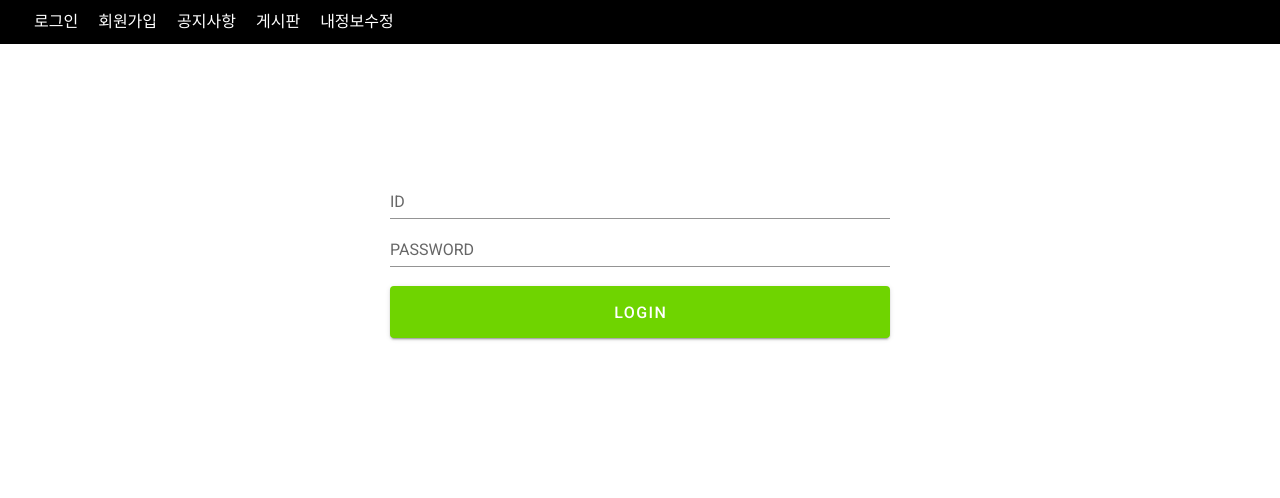
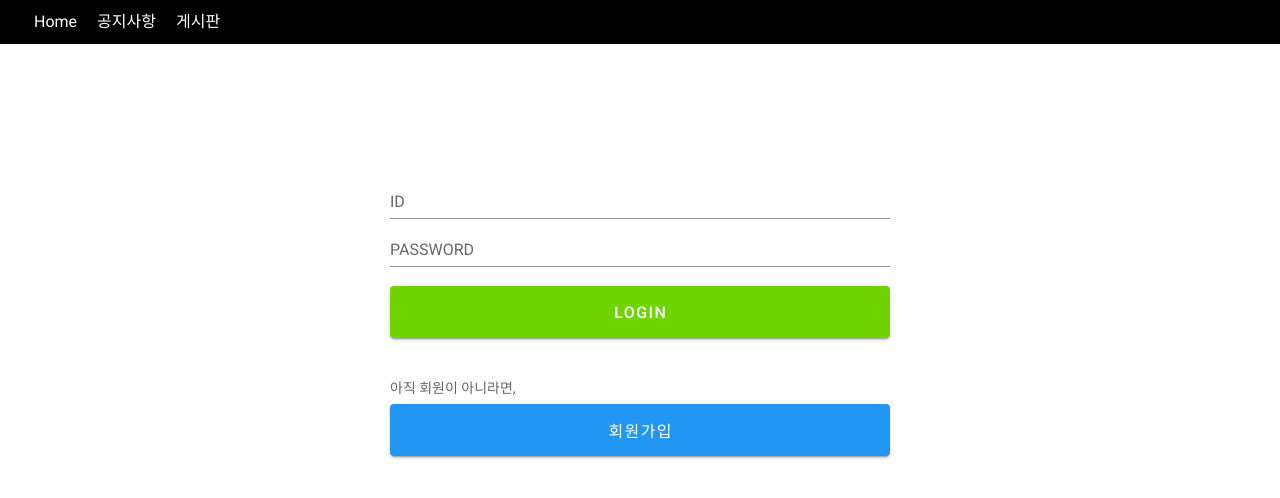
Before and after one commit to jinahgna/alumni, a Vue app: page / in a window 1280 px wide. Shown: the top 498 px of the page. Built offline with nearby package versions, Linux system fonts and the light colour scheme.

Commit message:
구조 및 라우터 수정

```diff
--- a/src/App.vue
+++ b/src/App.vue
@@ -2,11 +2,17 @@
     <v-app>
         <div class="header-tab">
             <ul class="menu">
-                <li><router-link to="/">로그인</router-link></li>
-                <li><router-link to="/join">회원가입</router-link></li>
-                <li><router-link to="/boardList?type=notice&num=0">공지사항</router-link></li>
-                <li><router-link to="/boardList?type=free&num=0">게시판</router-link></li>
-                <li><router-link to="/infoModify">내정보수정</router-link></li>
+                <li>
+                    <router-link to="/">Home</router-link>
+                </li>
+                <!-- <li><router-link to="/join">회원가입</router-link></li> -->
+                <li>
+                    <router-link to="/boardList?type=notice&num=0">공지사항</router-link>
+                </li>
+                <li>
+                    <router-link to="/boardList?type=free&num=0">게시판</router-link>
+                </li>
+                <!-- <li><router-link to="/infoModify">내정보수정</router-link></li>-->
             </ul>
         </div>
         <v-content>
--- a/src/main.js
+++ b/src/main.js
@@ -6,7 +6,7 @@ import vuetify from './plugins/vuetify';
 import App from './App.vue';
 import router from './router';
 import store from './store';
-// import '@/assets/css/reset.css';;;;
+// import '@/assets/css/reset.css';
 // import '@/assets/css/common.css';
 // import '@/assets/css/font.css';
 
--- a/src/router/index.js
+++ b/src/router/index.js
@@ -1,10 +1,10 @@
 import Vue from 'vue';
 import VueRouter from 'vue-router';
-import login from '../views/login.vue';
+import home from '../views/home.vue';
 import join from '../views/join.vue';
 import boardList from '../views/boardList.vue';
-import boardDetailView from '../components/boardDetailView.vue';
-import boardWrite from '../components/boardWrite.vue';
+import boardDetailView from '../views/boardDetailView.vue';
+import boardWrite from '../views/boardWrite.vue';
 import infoModify from '../views/infoModify.vue';
 
 Vue.use(VueRouter);
@@ -15,33 +15,33 @@ const routes = [
     // { path: '/about', name: 'About', component: LayoutDefault, children: pageGroup2 },
     {
         path: '/',
-        name: 'login',
-        component: login
+        name: 'home',
+        component: home,
     },
     {
         path: '/join',
         name: 'join',
-        component: join
+        component: join,
     },
     {
         path: '/boardList',
         name: 'boardList',
-        component: boardList
+        component: boardList,
     },
     {
         path: '/boardDetailView',
         name: 'boardDetailView',
-        component: boardDetailView
+        component: boardDetailView,
     },
     {
         path: '/boardWrite',
         name: 'boardWrite',
-        component: boardWrite
+        component: boardWrite,
     },
     {
         path: '/infoModify',
         name: 'infoModify',
-        component: infoModify
+        component: infoModify,
     },
 ];
 
--- a/src/views/boardList.vue
+++ b/src/views/boardList.vue
@@ -1,6 +1,5 @@
 <template>
-    <div class="board-list">
-        <v-container>
+    <v-container class="board-list">
         <h2>{{ this.title }}</h2>
         <v-simple-table>
             <caption>게시판 리스트</caption>
@@ -37,11 +36,7 @@
         <!-- pagination -->
         <div>
             <div class="paging-area">
-                    <a
-                        v-if="firstFlag === true"
-                        href="javascript:;"
-                        @click="goPaging('first')"
-                    >&lt;&lt;</a>
+                <a v-if="firstFlag === true" href="javascript:;" @click="goPaging('first')">&lt;&lt;</a>
                 <a v-if="prevFlag === true" href="javascript:;" @click="goPaging('prev')">&lt;</a>
                 <ul>
                     <li
@@ -60,11 +55,7 @@
                     </li>
                 </ul>
                 <a v-if="nextFlag === true" href="javascript:;" @click="goPaging('next')">&gt;</a>
-                    <a
-                        v-if="lastFlag === true"
-                        href="javascript:;"
-                        @click="goPaging('last')"
-                    >&gt;&gt;</a>
+                <a v-if="lastFlag === true" href="javascript:;" @click="goPaging('last')">&gt;&gt;</a>
             </div>
         </div>
         <!-- // pagination -->
@@ -72,7 +63,6 @@
             <v-btn depressed small color="#6fd400" dark @click="write">글쓰기</v-btn>
         </div>
     </v-container>
-    </div>
 </template>
 
 <script>
--- /dev/null
+++ b/src/views/home.vue
@@ -0,0 +1,71 @@
+<template>
+    <div class="wrap-login-info">
+        <div class="before-login" v-if="!isLogin">
+            <v-text-field label="ID" hide-details="auto" color="#6fd400"></v-text-field>
+            <v-text-field label="PASSWORD" hide-details="auto" color="#6fd400"></v-text-field>
+            <div class="wrap-btn">
+                <v-btn x-large color="#6fd400" dark>login</v-btn>
+            </div>
+            <div class="wrap-btn">
+                <span class="info-txt">아직 회원이 아니라면,</span>
+                <router-link to="/join">
+                    <v-btn x-large color="blue" dark>회원가입</v-btn>
+                </router-link>
+            </div>
+        </div>
+        <div class="after-login" v-if="isLogin">
+            <p>로그인 성공! ooo님 환영합니다.</p>
+            <div class="wrap-btn">
+                <router-link to="/infoModify">
+                    <v-btn x-large color="#6fd400" dark>내정보 수정</v-btn>
+                </router-link>
+                <v-btn x-large color="blue" dark class="mt-5">탈퇴하기</v-btn>
+            </div>
+        </div>
+    </div>
+</template>
+
+<script>
+// @ is an alias to /src
+// import Board from '@/components/Board.vue';
+
+export default {
+    name: 'home',
+    components: {
+        // Board,
+    },
+    data() {
+        return {
+            isLogin: false,
+        };
+    },
+};
+</script>
+
+<style scoped>
+.wrap-login-info {
+    width: 500px;
+    margin: 100px auto;
+}
+.wrap-btn {
+    padding: 20px 0;
+    text-align: center;
+}
+.after-login p {
+    text-align: center;
+    font-weight: 700;
+}
+.wrap-btn button {
+    width: 100%;
+}
+.info-txt {
+    display: block;
+    text-align: left;
+    font-size: 14px;
+    padding-bottom: 5px;
+    color: #666;
+}
+.v-application a {
+    color: transparent;
+}
+</style>
--- a/src/views/join.vue
+++ b/src/views/join.vue
@@ -16,7 +16,7 @@
 
 <script>
 // @ is an alias to /src
-// import Board from '@/components/Board.vue';
+// import Board from '@/components/Board.vue' ;
 
 export default {
     name: 'join',
--- a/src/views/login.vue
+++ /dev/null
@@ -1,38 +0,0 @@
-<template>
-    <div class="login">
-        <v-text-field label="ID" hide-details="auto" color="#6fd400"></v-text-field>
-        <v-text-field label="PASSWORD" hide-details="auto" color="#6fd400"></v-text-field>
-        <div class="wrap-btn">
-            <v-btn x-large color="#6fd400" dark>login</v-btn>
-        </div>
-    </div>
-</template>
-
-<script>
-// @ is an alias to /src
-// import Board from '@/components/Board.vue';
-
-export default {
-    name: 'login',
-    components: {
-        // Board,
-    },
-    data() {
-        return {};
-    },
-};
-</script>
-
-<style scoped>
-.login {
-    width: 500px;
-    margin: 100px auto;
-}
-.wrap-btn {
-    padding: 20px 0;
-    text-align: center;
-}
-.wrap-btn button {
-    width: 100%;
-}
-</style>
```
Also changed, not shown: src/views/boardDetailView.vue (renamed from src/components/boardDetailView.vue), src/views/boardWrite.vue (renamed from src/components/boardWrite.vue). Lines whose indentation alone changed are shown as unchanged.
